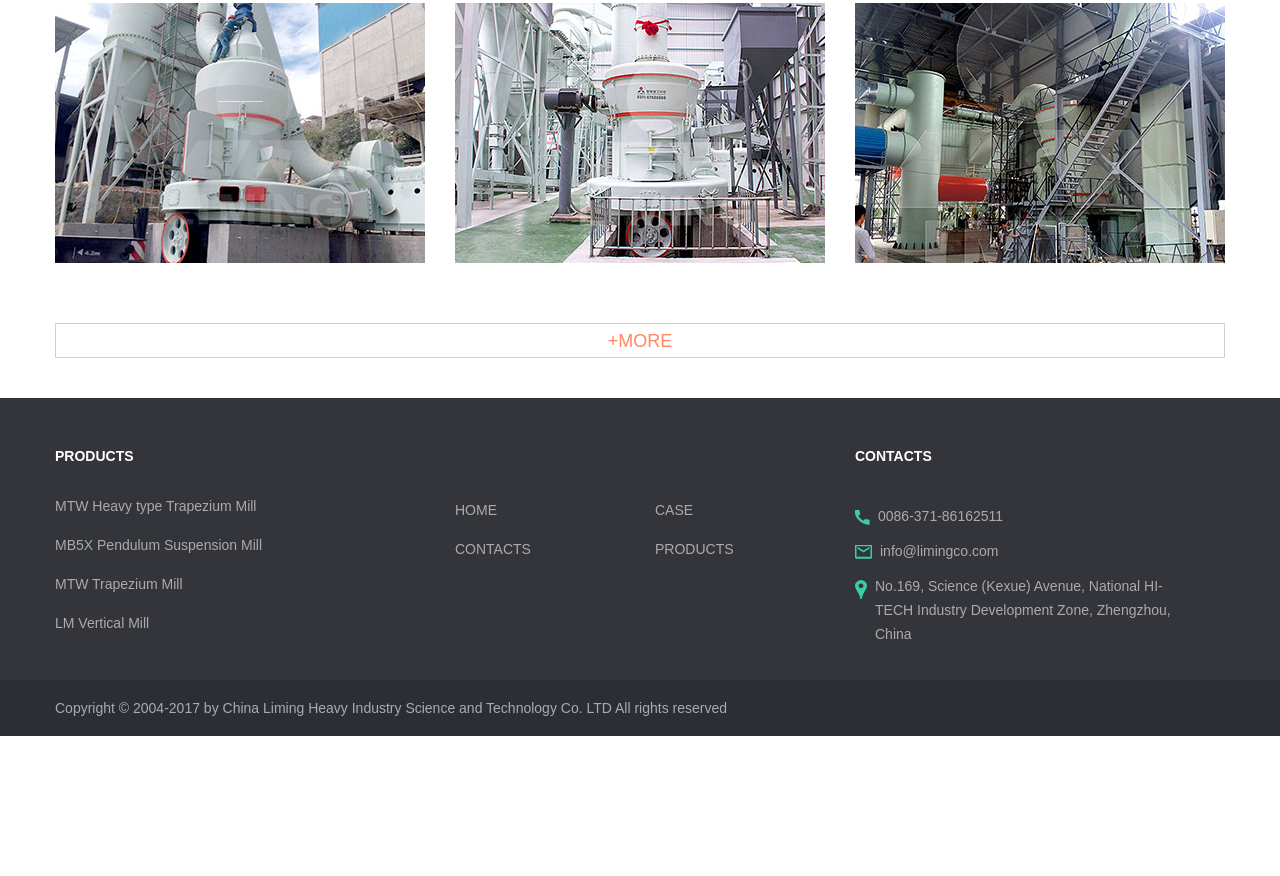
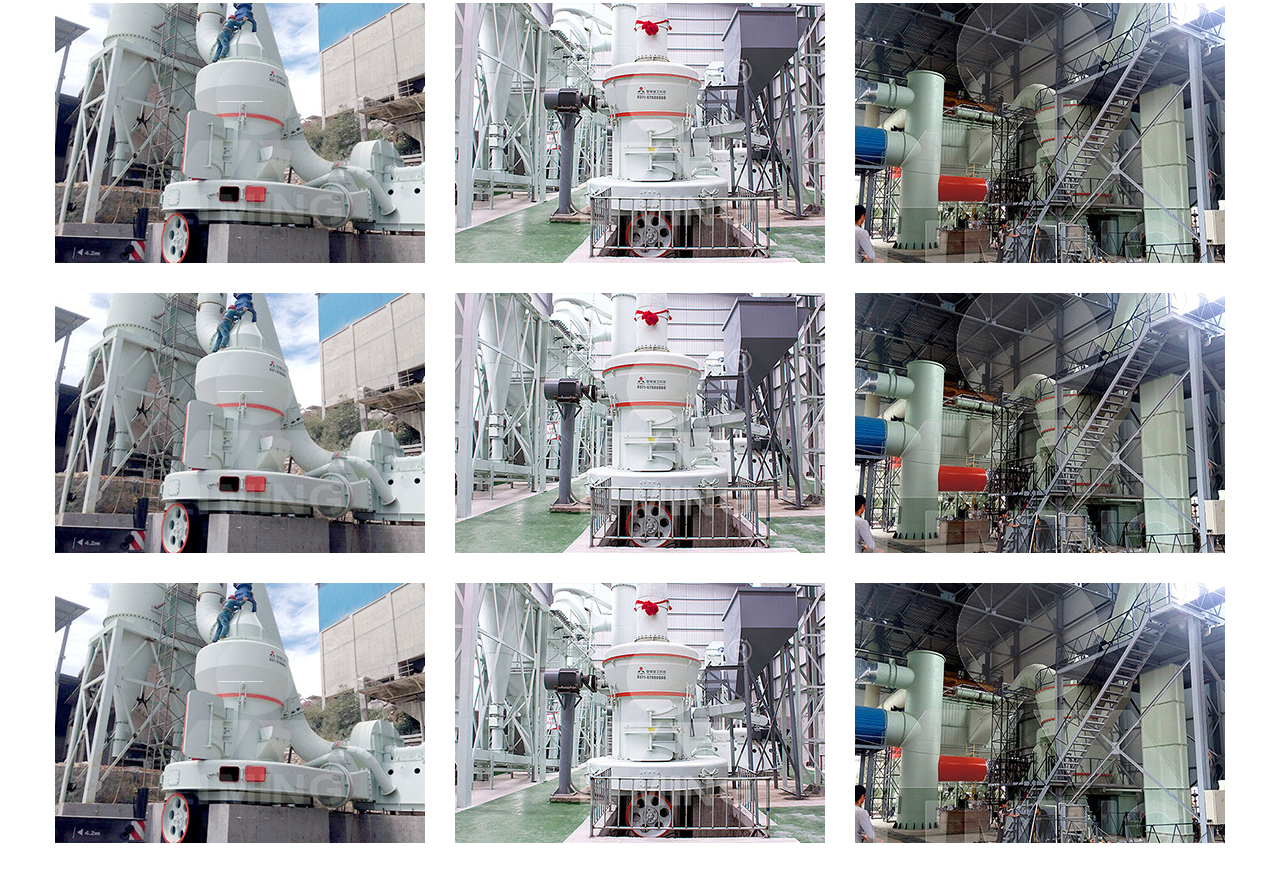
Before and after one commit to lzr622/mould17, a plain HTML site: page case.html in a window 1280 px wide. Shown: the part 403-1279 px from the top of the page. Before the commit the page ends 1139 px from the top, so only its background shows below. Drawn offline with Linux system fonts and the light colour scheme.

Commit message:
'细节修改'

```diff
--- a/case.html
+++ b/case.html
@@ -26,7 +26,8 @@
 	<header class="head">
 		<div class="above-top">
 			<div class="container">
-				<div class="float-left word"><img src="./img/toppng-1.png" alt="" class="img-ib"> No.169, Science (Kexue) Avenue,National HI-TECH Industry Development Zone, Zhengzhou, China</div>
+				<div class="float-left word"><img src="./img/toppng-1.png" alt="" class="img-ib"> No.169, Science
+					(Kexue) Avenue,National HI-TECH Industry Development Zone, Zhengzhou, China</div>
 				<div class="float-left word middle">
 					<img src="./img/toppng-2.png" alt="" class="img-ib"> info@limingco.com
 				</div>
@@ -78,7 +79,8 @@
 				<h2 class="banner-title">PRODUCTS</h2>
 				<p class="banner-content">
 					<a href="./index.html">HOME&nbsp; </a> | <a href="./case.html" class="active"> &nbsp;CASE</a>
-			</p></div>
+				</p>
+			</div>
 		</div>
 	</div>
 
@@ -90,12 +92,13 @@
 						<div class="case-box">
 							<img src="./img/case/case-1.jpg" alt="" class="img-tran">
 							<div class="case-content">
-							<h2><a href="./case_article.html">150 thousand t/a burnt coke grinding line in Hunan, China</a> </h2>
+								<h2><a href="./case_article.html">150 thousand t/a burnt coke grinding line in Hunan,
+										China</a> </h2>
 								<div class="line"></div>
-							<p>	<span>Capacity: </span>  150,000t/a</p>
+								<p> <span>Capacity: </span> 150,000t/a</p>
 
 
-							<p><span>Output Size: </span>  200 mesh, D90</p>
+								<p><span>Output Size: </span> 200 mesh, D90</p>
 								<div class="more"> <a href="./case_article.html">MORE</a> </div>
 							</div>
 
@@ -105,12 +108,13 @@
 						<div class="case-box">
 							<img src="./img/case/case-2.jpg" alt="" class="img-tran">
 							<div class="case-content">
-								<h2><a href="./case_article.html">150 thousand t/a burnt coke grinding line in Hunan, China</a> </h2>
+								<h2><a href="./case_article.html">150 thousand t/a burnt coke grinding line in Hunan,
+										China</a> </h2>
 								<div class="line"></div>
-								<p>	<span>Capacity: </span>  150,000t/a</p>
+								<p> <span>Capacity: </span> 150,000t/a</p>
 
 
-								<p><span>Output Size: </span>  200 mesh, D90</p>
+								<p><span>Output Size: </span> 200 mesh, D90</p>
 								<div class="more"> <a href="./case_article.html">MORE</a> </div>
 							</div>
 
@@ -120,12 +124,109 @@
 						<div class="case-box">
 							<img src="./img/case/case-3.jpg" alt="" class="img-tran">
 							<div class="case-content">
-									<h2><a href="./case_article.html">150 thousand t/a burnt coke grinding line in Hunan, China</a> </h2>
+								<h2><a href="./case_article.html">150 thousand t/a burnt coke grinding line in Hunan,
+										China</a> </h2>
 								<div class="line"></div>
-									<p>	<span>Capacity: </span>  150,000t/a</p>
+								<p> <span>Capacity: </span> 150,000t/a</p>
 
 
-									<p><span>Output Size: </span>  200 mesh, D90</p>
+								<p><span>Output Size: </span> 200 mesh, D90</p>
+								<div class="more"> <a href="./case_article.html">MORE</a> </div>
+							</div>
+
+						</div>
+					</div>
+					<div class="xl6 xs6 xm4 casew active">
+						<div class="case-box">
+							<img src="./img/case/case-1.jpg" alt="" class="img-tran">
+							<div class="case-content">
+								<h2><a href="./case_article.html">150 thousand t/a burnt coke grinding line in Hunan,
+										China</a> </h2>
+								<div class="line"></div>
+								<p> <span>Capacity: </span> 150,000t/a</p>
+
+
+								<p><span>Output Size: </span> 200 mesh, D90</p>
+								<div class="more"> <a href="./case_article.html">MORE</a> </div>
+							</div>
+
+						</div>
+					</div>
+					<div class="xl6 xs6 xm4 casew active">
+						<div class="case-box">
+							<img src="./img/case/case-2.jpg" alt="" class="img-tran">
+							<div class="case-content">
+								<h2><a href="./case_article.html">150 thousand t/a burnt coke grinding line in Hunan,
+										China</a> </h2>
+								<div class="line"></div>
+								<p> <span>Capacity: </span> 150,000t/a</p>
+
+
+								<p><span>Output Size: </span> 200 mesh, D90</p>
+								<div class="more"> <a href="./case_article.html">MORE</a> </div>
+							</div>
+
+						</div>
+					</div>
+					<div class="xl6 xs6 xm4 casew active">
+						<div class="case-box">
+							<img src="./img/case/case-3.jpg" alt="" class="img-tran">
+							<div class="case-content">
+								<h2><a href="./case_article.html">150 thousand t/a burnt coke grinding line in Hunan,
+										China</a> </h2>
+								<div class="line"></div>
+								<p> <span>Capacity: </span> 150,000t/a</p>
+
+
+								<p><span>Output Size: </span> 200 mesh, D90</p>
+								<div class="more"> <a href="./case_article.html">MORE</a> </div>
+							</div>
+
+						</div>
+					</div>
+					<div class="xl6 xs6 xm4 casew active">
+						<div class="case-box">
+							<img src="./img/case/case-1.jpg" alt="" class="img-tran">
+							<div class="case-content">
+								<h2><a href="./case_article.html">150 thousand t/a burnt coke grinding line in Hunan,
+										China</a> </h2>
+								<div class="line"></div>
+								<p> <span>Capacity: </span> 150,000t/a</p>
+
+
+								<p><span>Output Size: </span> 200 mesh, D90</p>
+								<div class="more"> <a href="./case_article.html">MORE</a> </div>
+							</div>
+
+						</div>
+					</div>
+					<div class="xl6 xs6 xm4 casew active">
+						<div class="case-box">
+							<img src="./img/case/case-2.jpg" alt="" class="img-tran">
+							<div class="case-content">
+								<h2><a href="./case_article.html">150 thousand t/a burnt coke grinding line in Hunan,
+										China</a> </h2>
+								<div class="line"></div>
+								<p> <span>Capacity: </span> 150,000t/a</p>
+
+
+								<p><span>Output Size: </span> 200 mesh, D90</p>
+								<div class="more"> <a href="./case_article.html">MORE</a> </div>
+							</div>
+
+						</div>
+					</div>
+					<div class="xl6 xs6 xm4 casew active">
+						<div class="case-box">
+							<img src="./img/case/case-3.jpg" alt="" class="img-tran">
+							<div class="case-content">
+								<h2><a href="./case_article.html">150 thousand t/a burnt coke grinding line in Hunan,
+										China</a> </h2>
+								<div class="line"></div>
+								<p> <span>Capacity: </span> 150,000t/a</p>
+
+
+								<p><span>Output Size: </span> 200 mesh, D90</p>
 								<div class="more"> <a href="./case_article.html">MORE</a> </div>
 							</div>
 
@@ -135,12 +236,13 @@
 						<div class="case-box">
 							<img src="./img/case/case-4.jpg" alt="" class="img-tran">
 							<div class="case-content">
-										<h2><a href="./case_article.html">150 thousand t/a burnt coke grinding line in Hunan, China</a> </h2>
+								<h2><a href="./case_article.html">150 thousand t/a burnt coke grinding line in Hunan,
+										China</a> </h2>
 								<div class="line"></div>
-										<p>	<span>Capacity: </span>  150,000t/a</p>
+								<p> <span>Capacity: </span> 150,000t/a</p>
 
 
-										<p><span>Output Size: </span>  200 mesh, D90</p>
+								<p><span>Output Size: </span> 200 mesh, D90</p>
 								<div class="more"> <a href="./case_article.html">MORE</a> </div>
 							</div>
 
@@ -150,12 +252,13 @@
 						<div class="case-box">
 							<img src="./img/case/case-5.jpg" alt="" class="img-tran">
 							<div class="case-content">
-											<h2><a href="./case_article.html">150 thousand t/a burnt coke grinding line in Hunan, China</a> </h2>
+								<h2><a href="./case_article.html">150 thousand t/a burnt coke grinding line in Hunan,
+										China</a> </h2>
 								<div class="line"></div>
-											<p>	<span>Capacity: </span>  150,000t/a</p>
+								<p> <span>Capacity: </span> 150,000t/a</p>
 
 
-											<p><span>Output Size: </span>  200 mesh, D90</p>
+								<p><span>Output Size: </span> 200 mesh, D90</p>
 								<div class="more"> <a href="./case_article.html">MORE</a> </div>
 							</div>
 
@@ -165,12 +268,13 @@
 						<div class="case-box">
 							<img src="./img/case/case-6.jpg" alt="" class="img-tran">
 							<div class="case-content">
-												<h2><a href="./case_article.html">150 thousand t/a burnt coke grinding line in Hunan, China</a> </h2>
+								<h2><a href="./case_article.html">150 thousand t/a burnt coke grinding line in Hunan,
+										China</a> </h2>
 								<div class="line"></div>
-												<p>	<span>Capacity: </span>  150,000t/a</p>
+								<p> <span>Capacity: </span> 150,000t/a</p>
 
 
-												<p><span>Output Size: </span>  200 mesh, D90</p>
+								<p><span>Output Size: </span> 200 mesh, D90</p>
 								<div class="more"> <a href="./case_article.html">MORE</a> </div>
 							</div>
 
@@ -180,12 +284,13 @@
 						<div class="case-box">
 							<img src="./img/case/case-7.jpg" alt="" class="img-tran">
 							<div class="case-content">
-													<h2><a href="./case_article.html">150 thousand t/a burnt coke grinding line in Hunan, China</a> </h2>
+								<h2><a href="./case_article.html">150 thousand t/a burnt coke grinding line in Hunan,
+										China</a> </h2>
 								<div class="line"></div>
-													<p>	<span>Capacity: </span>  150,000t/a</p>
+								<p> <span>Capacity: </span> 150,000t/a</p>
 
 
-													<p><span>Output Size: </span>  200 mesh, D90</p>
+								<p><span>Output Size: </span> 200 mesh, D90</p>
 								<div class="more"> <a href="./case_article.html">MORE</a> </div>
 							</div>
 
@@ -195,12 +300,13 @@
 						<div class="case-box">
 							<img src="./img/case/case-8.jpg" alt="" class="img-tran">
 							<div class="case-content">
-														<h2><a href="./case_article.html">150 thousand t/a burnt coke grinding line in Hunan, China</a> </h2>
+								<h2><a href="./case_article.html">150 thousand t/a burnt coke grinding line in Hunan,
+										China</a> </h2>
 								<div class="line"></div>
-														<p>	<span>Capacity: </span>  150,000t/a</p>
+								<p> <span>Capacity: </span> 150,000t/a</p>
 
 
-														<p><span>Output Size: </span>  200 mesh, D90</p>
+								<p><span>Output Size: </span> 200 mesh, D90</p>
 								<div class="more"> <a href="./case_article.html">MORE</a> </div>
 							</div>
 
@@ -210,12 +316,13 @@
 						<div class="case-box">
 							<img src="./img/case/case-9.jpg" alt="" class="img-tran">
 							<div class="case-content">
-															<h2><a href="./case_article.html">150 thousand t/a burnt coke grinding line in Hunan, China</a> </h2>
+								<h2><a href="./case_article.html">150 thousand t/a burnt coke grinding line in Hunan,
+										China</a> </h2>
 								<div class="line"></div>
-															<p>	<span>Capacity: </span>  150,000t/a</p>
+								<p> <span>Capacity: </span> 150,000t/a</p>
 
 
-															<p><span>Output Size: </span>  200 mesh, D90</p>
+								<p><span>Output Size: </span> 200 mesh, D90</p>
 								<div class="more"> <a href="./case_article.html">MORE</a> </div>
 							</div>
 
@@ -250,15 +357,15 @@
 					<div class="xl12 xs4">
 						<div class="line-big">
 							<div class="xl6 xs6 cont">
-								<p><a href="./index.html">HOME  </a></p>
+								<p><a href="./index.html">HOME </a></p>
 
 								<p><a href="./talk.html">CONTACTS</a></p>
 							</div>
 							<div class="xl6 xs6 cont">
 
-									<p><a href="./case.html">CASE   </a></p>
+								<p><a href="./case.html">CASE </a></p>
 
-									<p><a href="./product.html">PRODUCTS  </a></p>
+								<p><a href="./product.html">PRODUCTS </a></p>
 							</div>
 						</div>
 					</div>
@@ -360,38 +467,34 @@
 	}
 </script>
 <script>
-		$(function() {
-		// $(".casew").hide();
-		// $(".casew.active").show();
-		if(window.innerWidth < 1000){
-			var count = 0;
+	$(function () {
+
+		if (window.innerWidth < 1000) {
+			var count = 4;
 			var pageSize = 2;
-			var pageStart = 0;
-		}
-		else{
-			var count = 0;
+		} else {
+			var count = 2;
 			var pageSize = 3;
-			var pageStart = 0;
 		}
 
-			$('.big-more').click(function(){
+		$('.big-more').click(function () {
 			count++;
-				pageStart = count*pageSize;
-				getData(pageStart,pageSize);
-				setTimeout(function(){
+			pageStart = count * pageSize;
+			getData(pageStart, pageSize);
+			setTimeout(function () {
 				$(".casew.br").slideToggle(300);
 				$(".casew.br").removeClass('br');
-				},300);
+			}, 300);
 		});
 	});
 
 
-		function getData(start,size){
-			if((start + size) >= $(".casew").length){
+	function getData(start, size) {
+		if (start+size >= $(".casew").length) {
 			$('.big-more').text('NO MORE');
 		}
 
-			for(var i = start ; i < (start+size) ; i++){
+		for (var i = start ; i < (start + size); i++) {
 			$(".casew").eq(i).addClass("br");
 		}
 	}
```
Also changed, not shown: map.html (+3 -3 lines), sass/index.sass (+10 -3 lines), css/index.css. Lines whose indentation alone changed are shown as unchanged.
